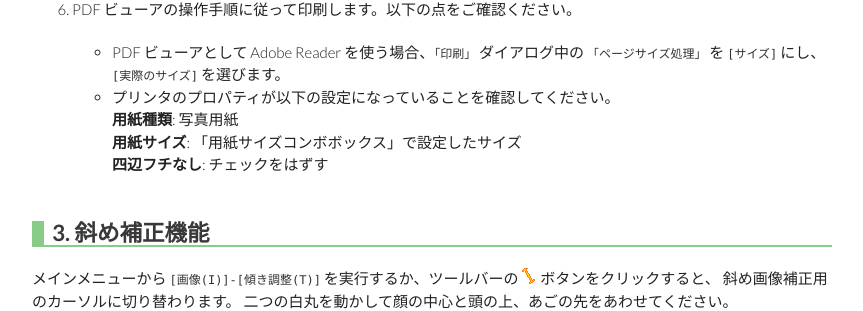
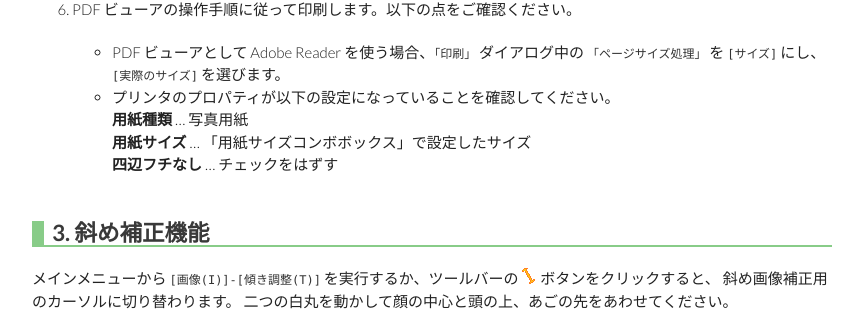
Before and after one commit to gura-app/gura-app.github.io, a Jekyll site: the page built from gurashot/index.md, in a window 1280 px wide and 900 px high, scrolled down 3038 px. Shown: the part 150-461 px from the top of the window, without its empty margins (208-1071 px from the left). Built offline with Jekyll 4.4.1, drawn with Linux system fonts in a browser that asks for light colours; Markdown is read by kramdown in place of the engine named in the settings; some of the changed lines change nothing that is shown.

Commit message:
updated the preference of the application pages

```diff
--- a/gurashot/index.md
+++ b/gurashot/index.md
@@ -92,9 +92,9 @@ Gura Shot は、デジカメの画像から必要なサイズの証明写真を
    * PDF ビューアとして Adobe Reader を使う場合、`「印刷」` ダイアログ中の
      `「ページサイズ処理」` を `[サイズ]` にし、`[実際のサイズ]` を選びます。
    * プリンタのプロパティが以下の設定になっていることを確認してください。
-     **用紙種類**: 写真用紙
-     **用紙サイズ**: 「用紙サイズコンボボックス」で設定したサイズ
-     **四辺フチなし**: チェックをはずす
+     **用紙種類** &hellip; 写真用紙
+     **用紙サイズ** &hellip; 「用紙サイズコンボボックス」で設定したサイズ
+     **四辺フチなし** &hellip; チェックをはずす
 
 
 ## <a name="tilt-adjust"></a>3. 斜め補正機能
```
